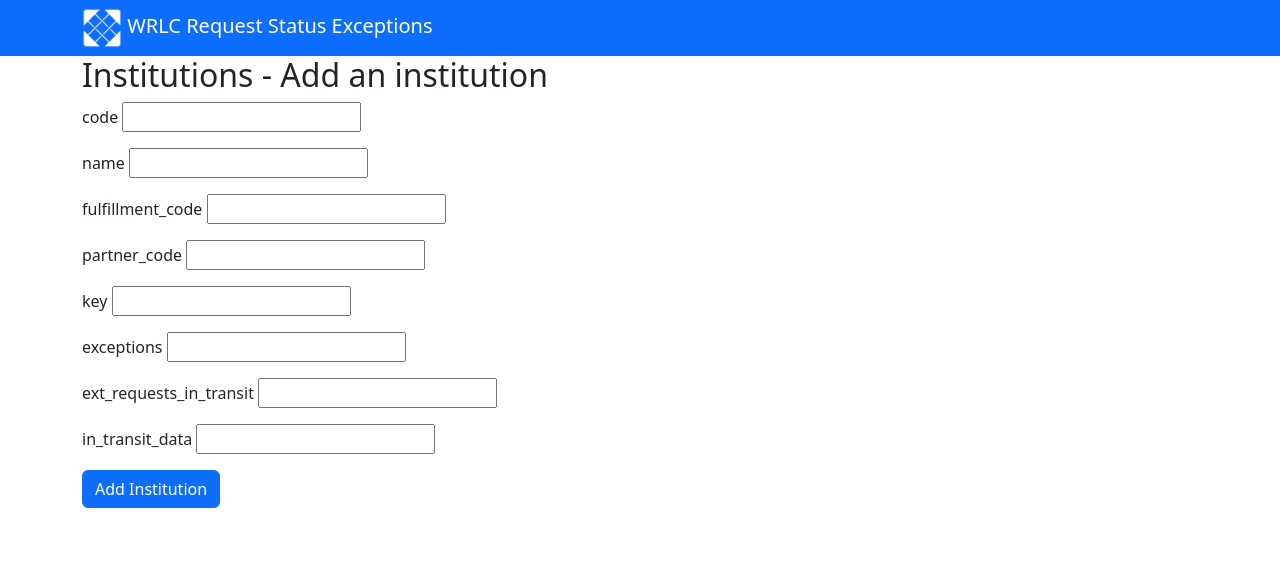
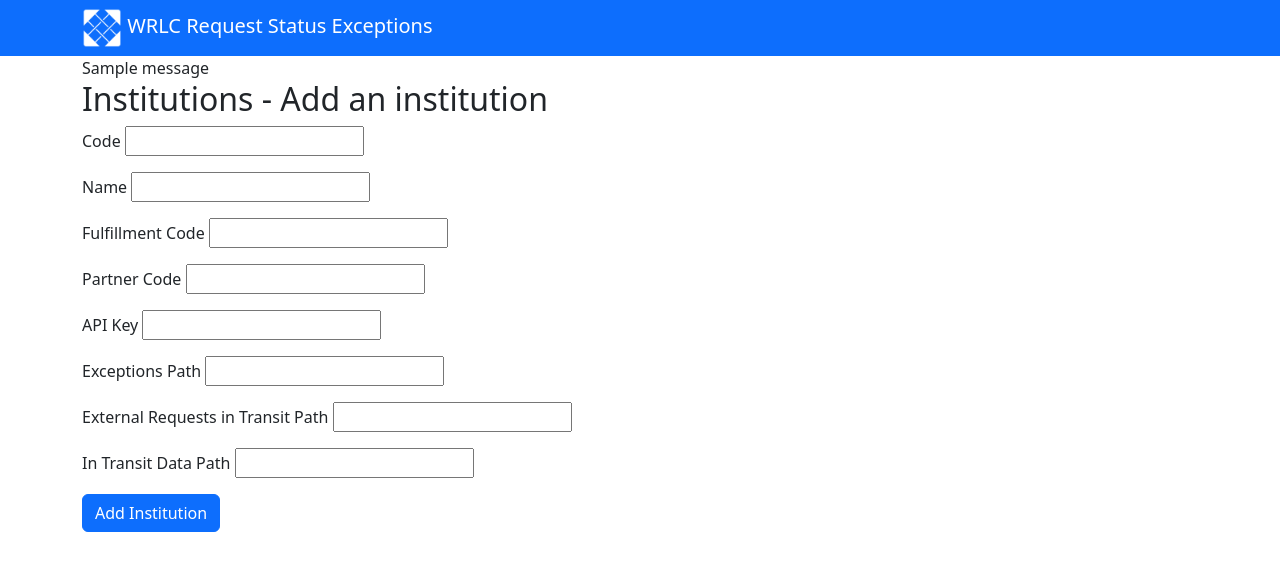
Before and after one commit to WRLC/request-exceptions-transit, a Flask app: page /institution/add in a window 1280 px wide. Shown: the top 571 px of the page. Run offline with Flask 3, Linux system fonts and the light colour scheme; tables that the repository leaves empty hold one stand-in row (values such as "Sample post"); one stand-in notice (Sample message) is shown; parts of the project's set-up code (start-up, migrations or seed data) failed here and were passed over.

Commit message:
add institution form

```diff
--- a/app.py
+++ b/app.py
@@ -1,5 +1,6 @@
-from flask import Flask, render_template, redirect, url_for
+from flask import Flask, render_template, redirect, url_for, flash
 from settings import database, shared_secret, log_file
+from models import InstitutionForm, add_institution_form_submit
 import logging
 import os
 from utils import db
@@ -8,8 +9,6 @@ from logging.handlers import TimedRotatingFileHandler
 from flask_apscheduler import APScheduler
 import atexit
 import schedulers
-import models
-from forms import InstitutionForm
 
 app = Flask(__name__)
 
@@ -78,7 +77,8 @@ audit_log.addHandler(file_handler)  # add the file handler to the audit log
 
 @app.route('/')
 def hello_world():  # put application's code here
-    return 'Hello World!'
+    content = 'Hello World!'
+    return render_template('index.html', content=content)
 
 
 @app.route('/institution/add', methods=['GET', 'POST'])
@@ -86,7 +86,8 @@ def add_institution():
     form = InstitutionForm()
 
     if form.validate_on_submit():
-        models.add_institution(form)
+        message = add_institution_form_submit(form)
+        flash(message, 'success')
         return redirect(url_for('hello_world'))
 
     return render_template('add_institution.html', form=form)
--- a/forms.py
+++ /dev/null
@@ -1,14 +0,0 @@
-from flask_wtf import FlaskForm
-from wtforms import StringField
-from wtforms.validators import DataRequired
-
-
-class InstitutionForm(FlaskForm):
-    code = StringField('code', validators=[DataRequired()])
-    name = StringField('name', validators=[DataRequired()])
-    fulfillment_code = StringField('fulfillment_code', validators=[DataRequired()])
-    partner_code = StringField('partner_code', validators=[DataRequired()])
-    key = StringField('key', validators=[DataRequired()])
-    exceptions = StringField('exceptions', validators=[DataRequired()])
-    ext_requests_in_transit = StringField('ext_requests_in_transit', validators=[DataRequired()])
-    in_transit_data = StringField('in_transit_data', validators=[DataRequired()])
--- a/models.py
+++ b/models.py
@@ -1,4 +1,7 @@
 from utils import db
+from flask_wtf import FlaskForm
+from wtforms import StringField
+from wtforms.validators import DataRequired
 
 
 ##################
@@ -18,6 +21,18 @@ class Institution(db.Model):
 
     def __repr__(self):
         return '<Institution %r>' % self.code
+
+
+# Institution form class
+class InstitutionForm(FlaskForm):
+    code = StringField('Code', validators=[DataRequired()])
+    name = StringField('Name', validators=[DataRequired()])
+    fulfillment_code = StringField('Fulfillment Code', validators=[DataRequired()])
+    partner_code = StringField('Partner Code', validators=[DataRequired()])
+    key = StringField('API Key')
+    exceptions = StringField('Exceptions Path')
+    ext_requests_in_transit = StringField('External Requests in Transit Path')
+    in_transit_data = StringField('In Transit Data Path')
 
 
 # Request Exception class
@@ -73,12 +88,14 @@ class TransitStart(db.Model):
 # Object Methods #
 ##################
 
-# Add an institution to the database from form
-def add_institution(form):
+def add_institution_form_submit(form):
     institution = Institution(
-        code=form.code.data, name=form.name.data, partner_code=form.partner_code.data, key=form.key.data,
-        exceptions=form.exceptions.data, ext_requests_in_transit=form.ext_requests_in_transit.data,
-        in_transit_data=form.in_transit_data.data
+        code=form.code.data, name=form.name.data, fulfillment_code=form.fulfillment_code.data,
+        partner_code=form.partner_code.data, key=form.key.data, exceptions=form.exceptions.data,
+        ext_requests_in_transit=form.ext_requests_in_transit.data, in_transit_data=form.in_transit_data.data
     )
     db.session.add(institution)
     db.session.commit()
+
+    message = 'Institution added successfully'
+    return message
--- a/templates/base.html
+++ b/templates/base.html
@@ -25,6 +25,15 @@
         </nav>
     </header>
     <div class="container">
+        <div class="messages">
+            {% with messages = get_flashed_messages() %}
+                {% if messages %}
+                    {% for message in messages %}
+                        {{ message }}
+                    {% endfor %}
+                {% endif %}
+            {% endwith %}
+        </div>
         {% block content %} {% endblock %}
     </div>
     <script src="https://code.jquery.com/jquery-3.3.1.min.js"
--- /dev/null
+++ b/templates/index.html
@@ -0,0 +1,5 @@
+{% extends 'base.html' %}
+
+{% block content %}
+    {{ content }}
+{% endblock %}
```
